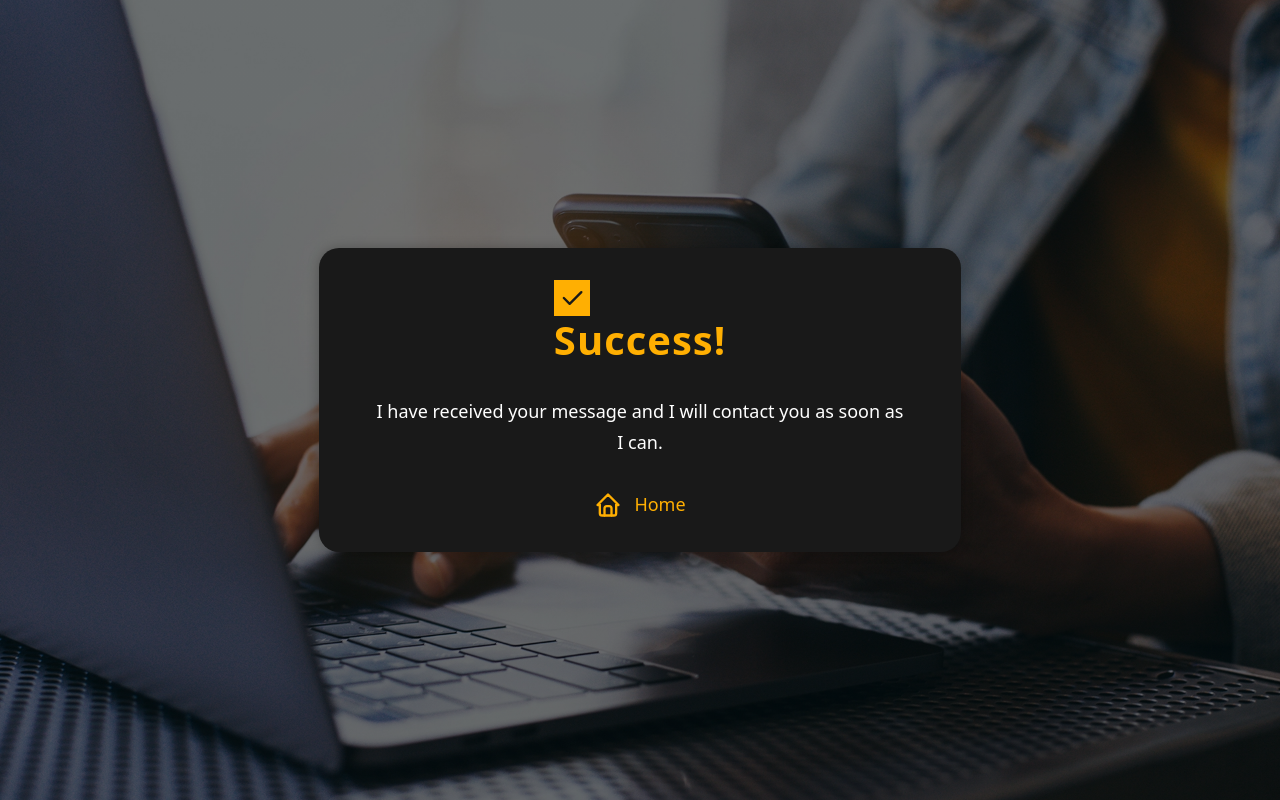
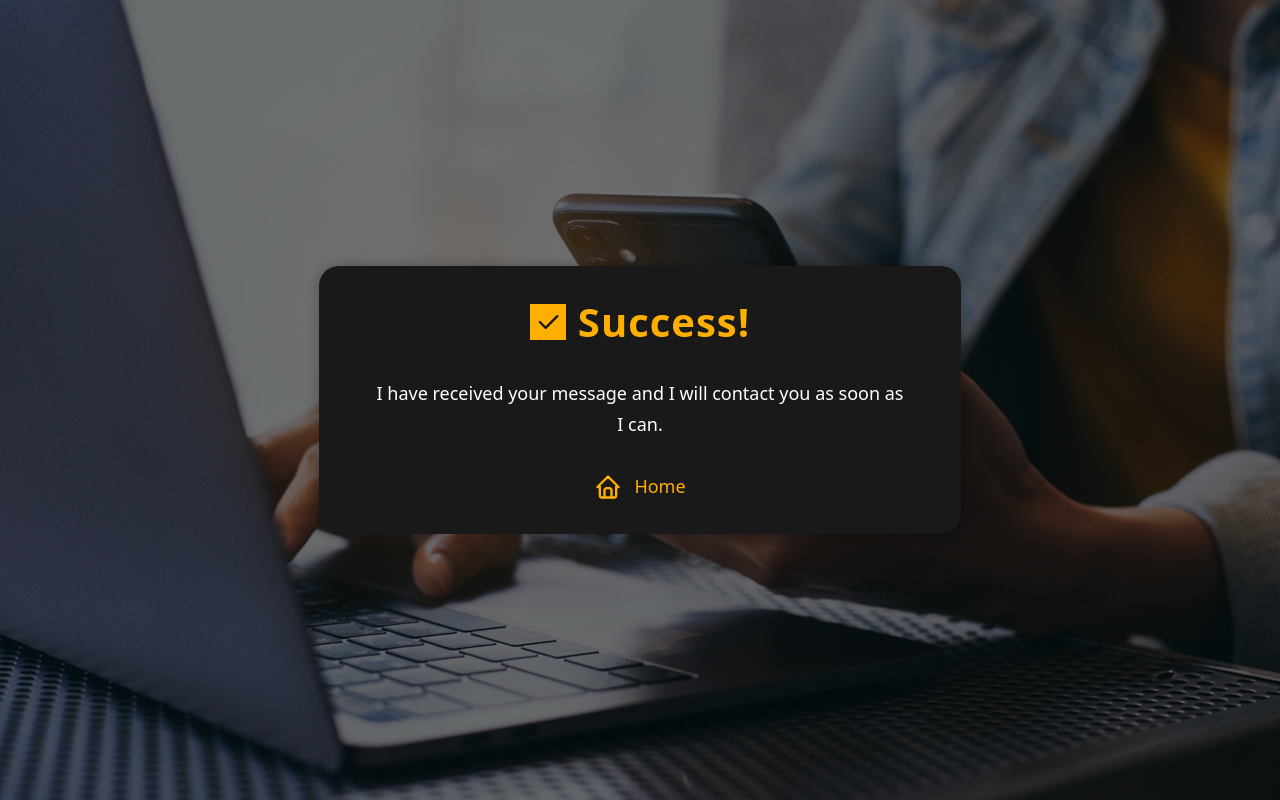
Before and after one commit to fszabi/webrebirth.com, a website built with Vite: page success.html in a window 1280 px wide. Built offline with nearby package versions, Linux system fonts and the light colour scheme; some packages are replaced by stand-ins of ours.

Commit message:
services

```diff
--- a/success.html
+++ b/success.html
@@ -59,14 +59,12 @@
     >
       <div class="container flow" data-type="wide" data-spacing="large">
         <header class="flex-group justify-center align-center">
-          <h2 class="fs-700 fw-700 ff-accent clr-primary-300 text-center">
-            <img
-              class="icon bg-primary-300 border-radius-3 padding-4"
-              src="assets/svgs/check_2.svg"
-              alt="check 2 svg"
-            />
-            Success!
-          </h2>
+          <img
+            class="icon bg-primary-300 border-radius-3 padding-4"
+            src="assets/svgs/check_2.svg"
+            alt="check 2 svg"
+          />
+          <h2 class="fs-700 fw-700 clr-primary-300 text-center">Success!</h2>
         </header>
         <div class="flow">
           <p>
```
